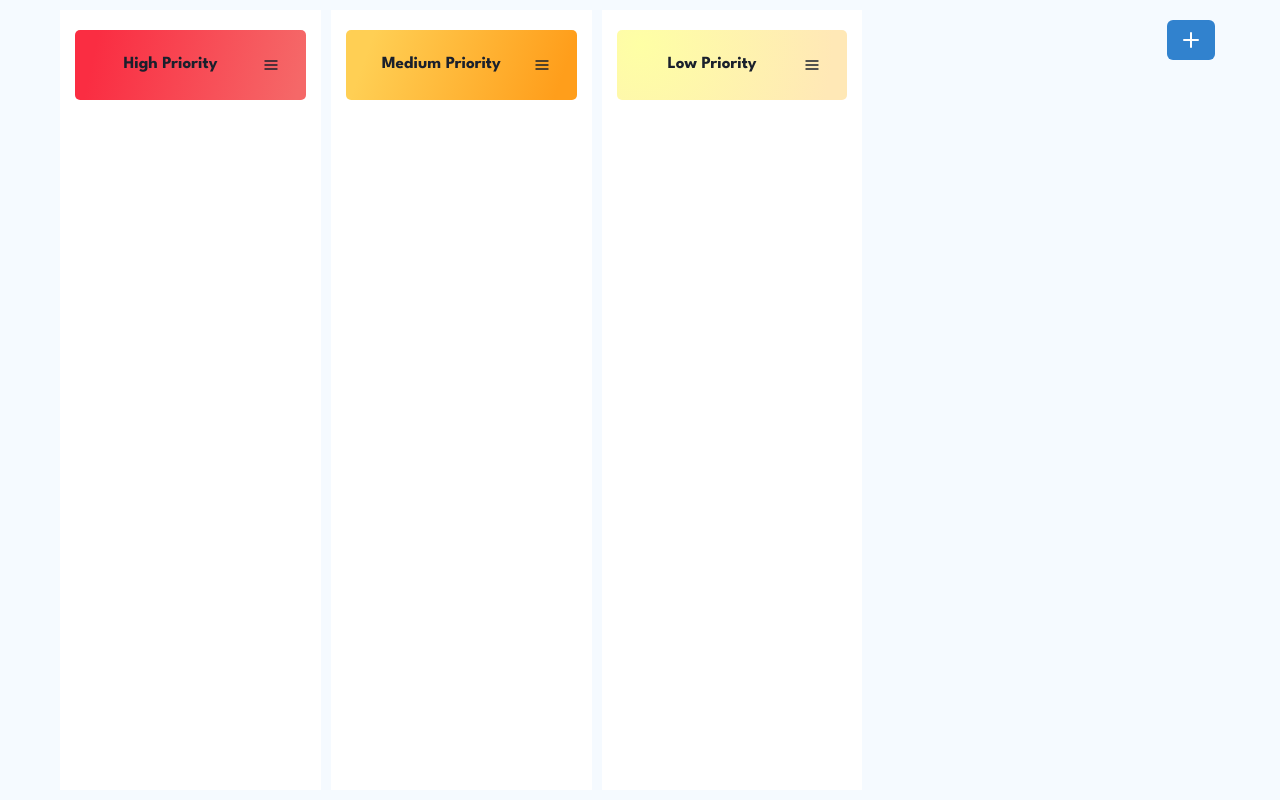
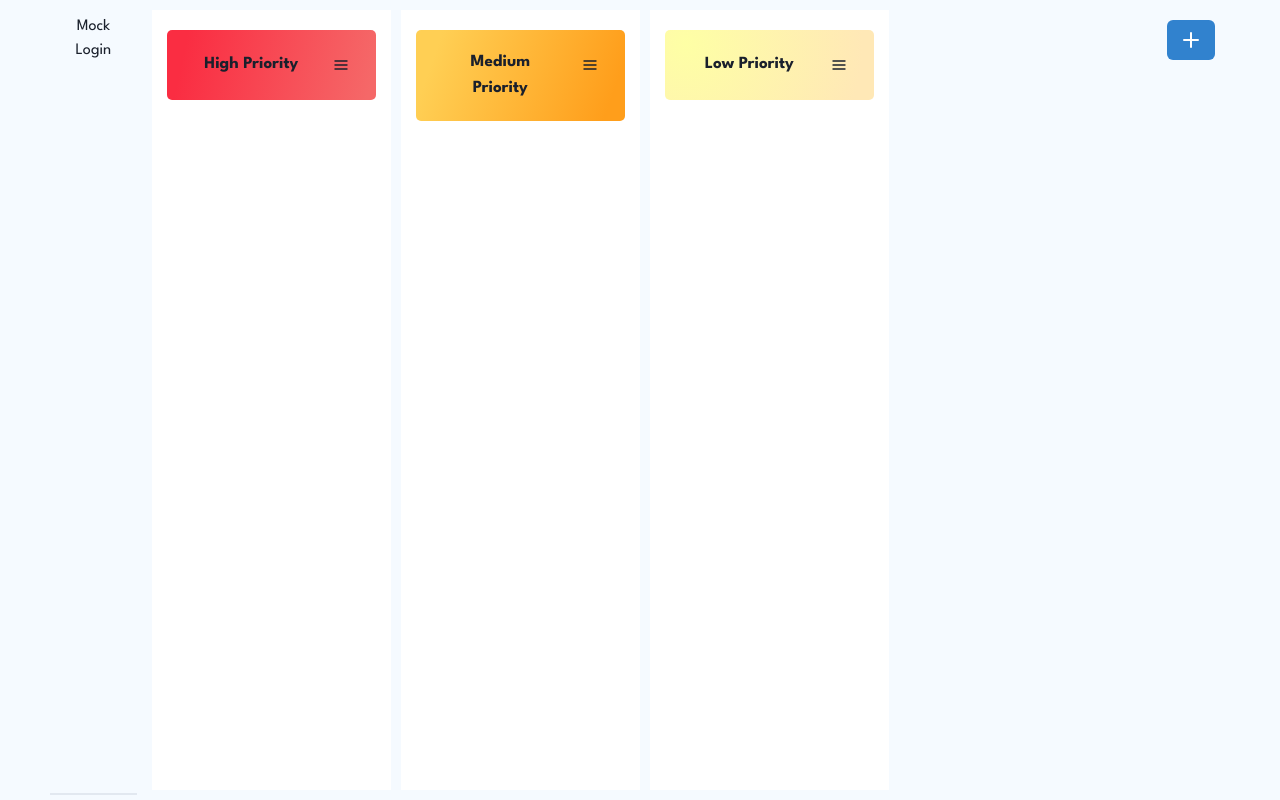
Before and after one commit to cnestordev/taks-manager, a React (Vite) app: page / in a window 1280 px wide. Built offline with nearby package versions, Linux system fonts and the light colour scheme.

Commit message:
set up user context

```diff
--- a/src/App.jsx
+++ b/src/App.jsx
@@ -25,6 +25,7 @@ import {
   Select,
 } from "@chakra-ui/react";
 import { WarningIcon } from "@chakra-ui/icons";
+import Navbar from "./components/Navbar";
 
 const App = () => {
   const items = JSON.parse(localStorage.getItem("tasks")) || [];
@@ -169,6 +170,7 @@ const App = () => {
 
   return (
     <div className="container">
+      <Navbar />
       {/* Delete Confirmation Modal */}
       <AlertDialog
         isOpen={isOpen}
--- /dev/null
+++ b/src/components/Navbar.jsx
@@ -0,0 +1,24 @@
+import { useUser } from "../context/UserContext";
+
+const Navbar = () => {
+  const { user, login, logout } = useUser();
+
+  return (
+    <div style={{ padding: "10px", borderBottom: "2px solid #e2e8f0" }}>
+      {user ? (
+        <>
+          <span>
+            Welcome, <strong>{user.username}</strong>!
+          </span>
+          <button onClick={logout}>Logout</button>
+        </>
+      ) : (
+        <button onClick={() => login({ username: "John Doe" })}>
+          Mock Login
+        </button>
+      )}
+    </div>
+  );
+};
+
+export default Navbar;
--- /dev/null
+++ b/src/context/UserContext.jsx
@@ -0,0 +1,25 @@
+import { createContext, useContext, useState } from 'react';
+
+const UserContext = createContext(null);
+
+export const useUser = () => useContext(UserContext);
+
+export const UserProvider = ({ children }) => {
+    const [user, setUser] = useState(null);
+
+    const login = (userData) => {
+        setUser(userData);
+        localStorage.setItem('user', JSON.stringify(userData));
+    };
+
+    const logout = () => {
+        setUser(null);
+        localStorage.removeItem('user');
+    };
+
+    return (
+        <UserContext.Provider value={{ user, login, logout }}>
+            {children}
+        </UserContext.Provider>
+    );
+};
--- a/src/main.jsx
+++ b/src/main.jsx
@@ -3,11 +3,14 @@ import { createRoot } from "react-dom/client";
 import App from "./App.jsx";
 import "./index.css";
 import { ChakraProvider } from "@chakra-ui/react";
+import { UserProvider } from "./context/UserContext";
 
 createRoot(document.getElementById("root")).render(
   <StrictMode>
-    <ChakraProvider>
-      <App />
-    </ChakraProvider>
+    <UserProvider>
+      <ChakraProvider>
+        <App />
+      </ChakraProvider>
+    </UserProvider>
   </StrictMode>
 );
```
Also changed, not shown: src/components/Navbar.css (added).
